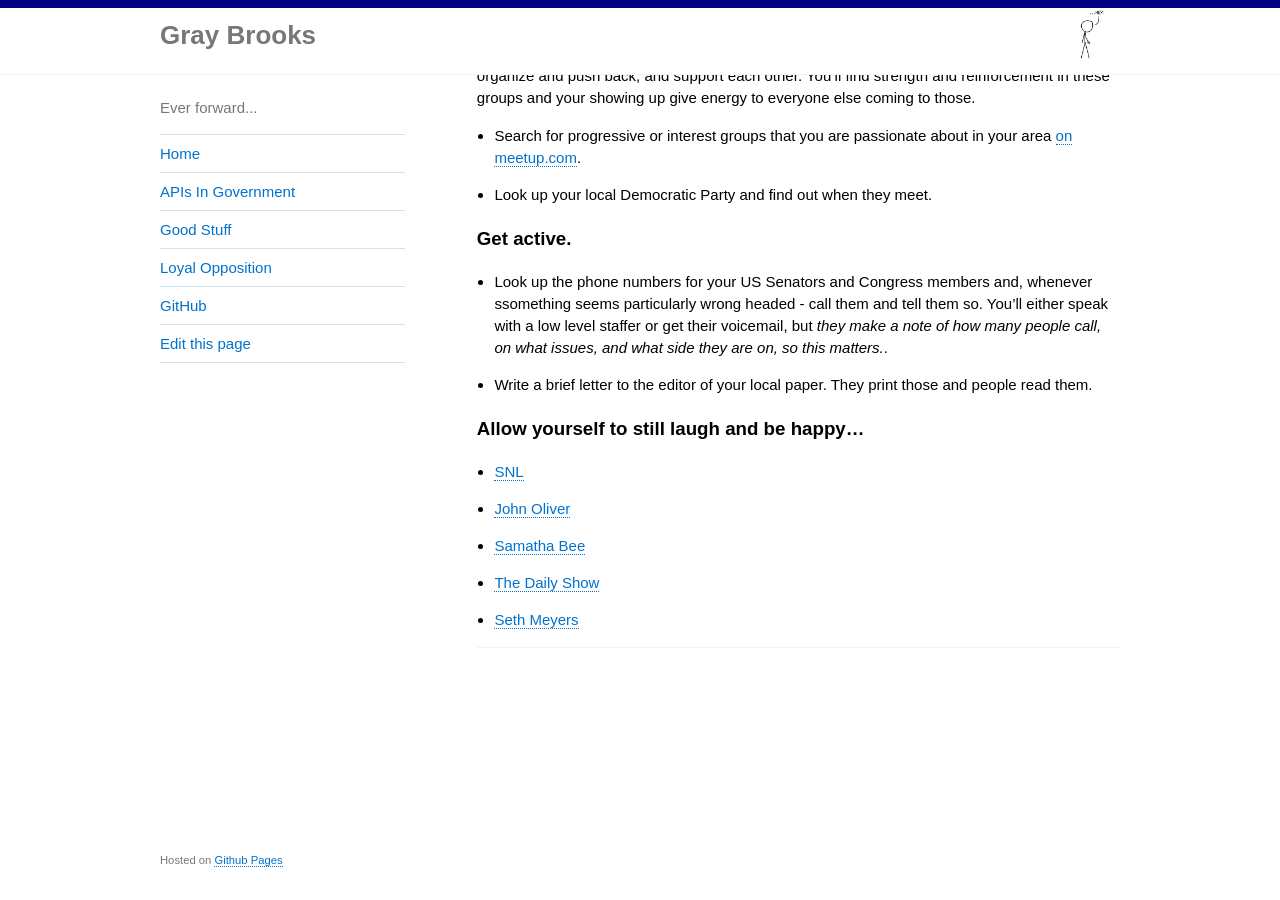
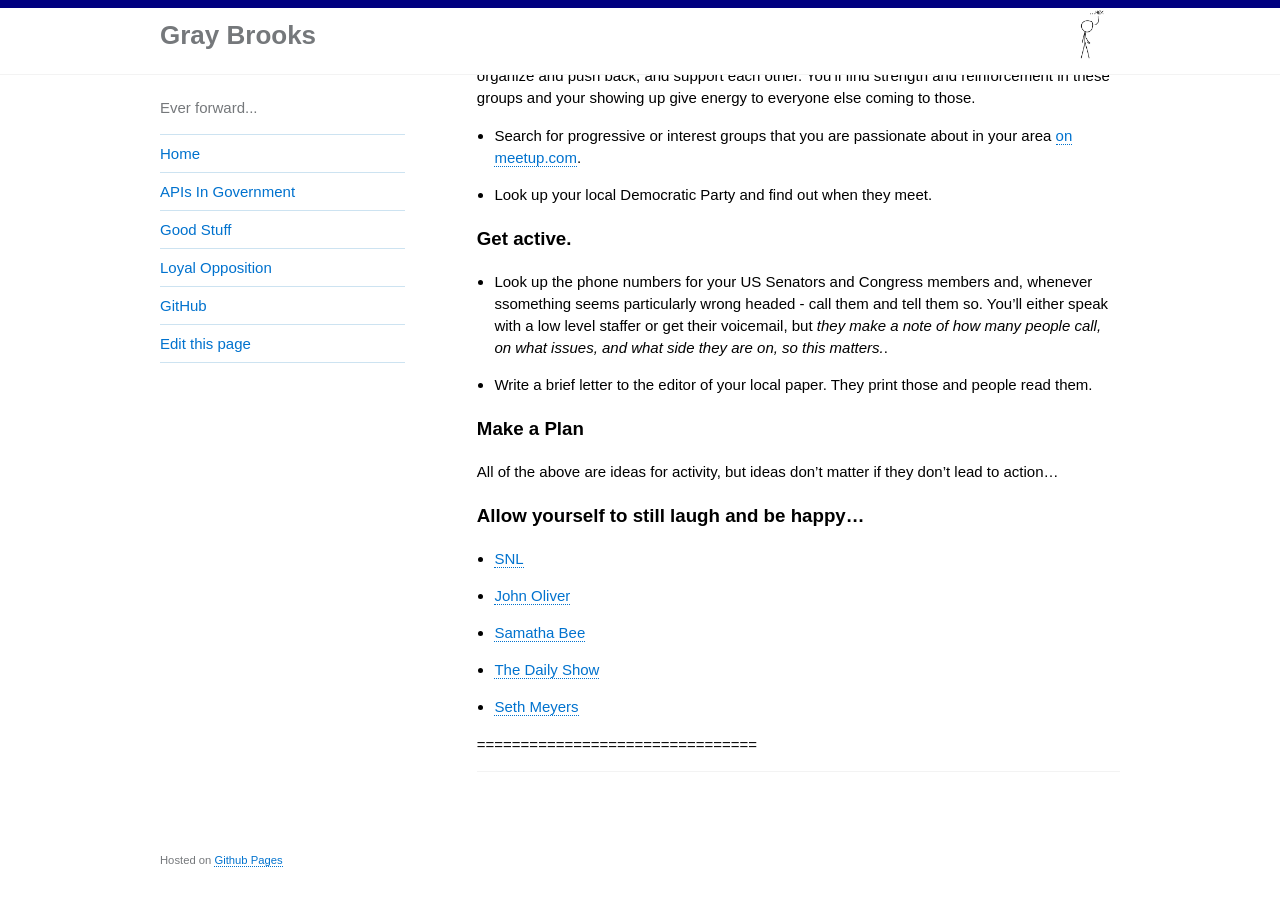
Before and after one commit to gbinal/gbinal.github.com, a Jekyll site: the page built from pages/loyal-opposition.md, in a window 1280 px wide and 900 px high, scrolled down 1786 px. Built offline with Jekyll 4.4.1, drawn with Linux system fonts in a browser that asks for light colours.

Commit message:
adding a bit more

```diff
--- a/pages/loyal-opposition.md
+++ b/pages/loyal-opposition.md
@@ -66,6 +66,12 @@ Find local events where citizens are coming together to discuss current events,
 * Look up the phone numbers for your US Senators and Congress members and, whenever ssomething seems particularly wrong headed - call them and tell them so.  You'll either speak with a low level staffer or get their voicemail, but *they make a note of how many people call, on what issues, and what side they are on, so this matters.*.
 * Write a brief letter to the editor of your local paper.  They print those and people read them.
 
+### Make a Plan
+
+All of the above are ideas for activity, but ideas don't matter if they don't lead to action...
+
+
+
 ### Allow yourself to still laugh and be happy...
 
 * [SNL](http://www.nbc.com/saturday-night-live)
@@ -73,3 +79,5 @@ Find local events where citizens are coming together to discuss current events,
 * [Samatha Bee](https://www.youtube.com/channel/UC18vz5hUUqxbGvym9ghtX_w)
 * [The Daily Show](http://www.hulu.com/the-daily-show-with-trevor-noah)
 * [Seth Meyers](https://www.youtube.com/user/LateNightSeth/videos)
+
+================================
```
